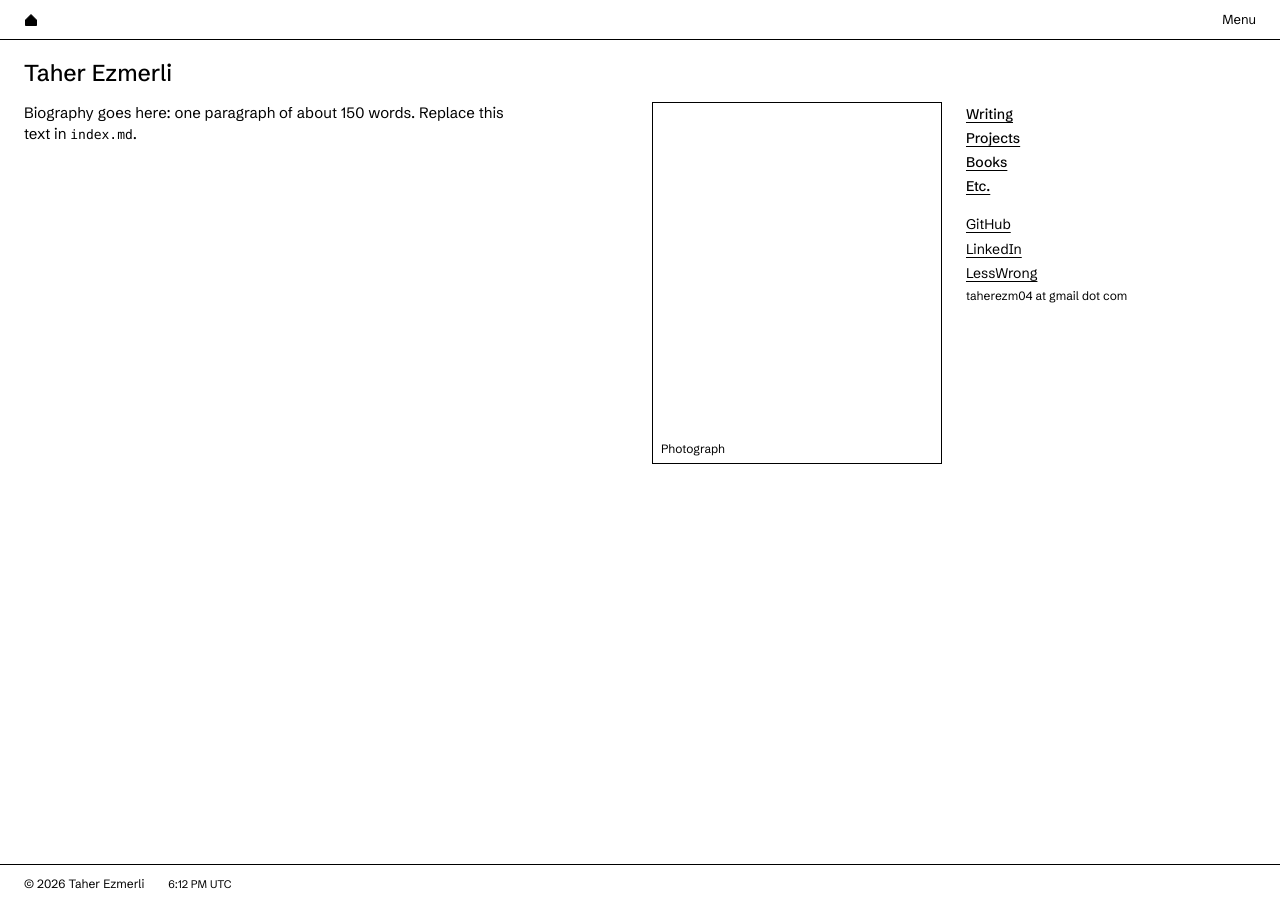
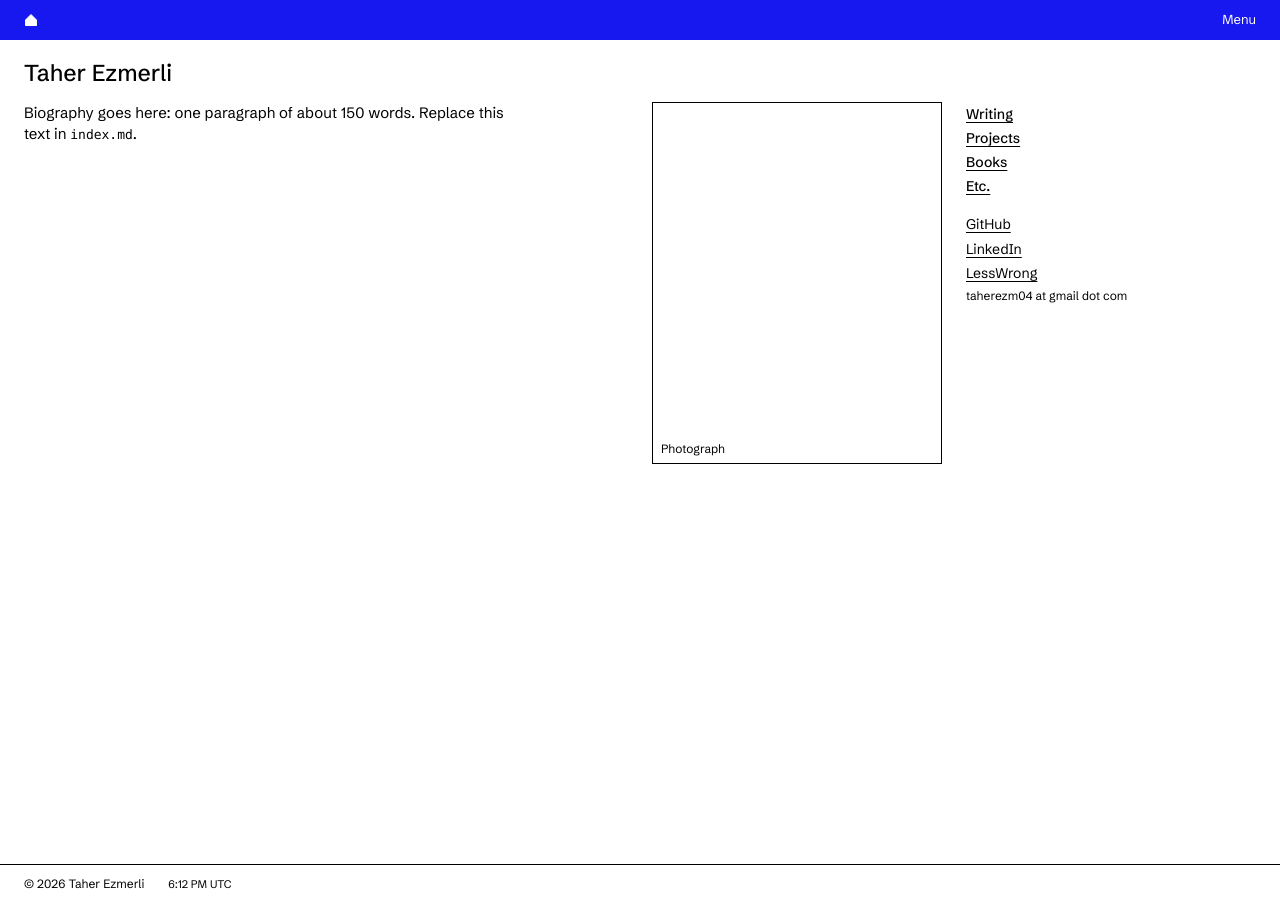
Before and after one commit to taherezm/personalsite, a Jekyll site: the page built from index.md, in a window 1280 px wide. Built offline with Jekyll 4.4.1, drawn with Linux system fonts in a browser that asks for light colours.

Commit message:
Make the top bar blue (#1717EF) with white text

```diff
--- a/assets/css/site.css
+++ b/assets/css/site.css
@@ -91,16 +91,18 @@ a:hover { text-decoration-thickness: 2px; }
   display: flex; justify-content: space-between; align-items: stretch;
   min-height: var(--bar);
   padding: 0 var(--gutter);
-  background: #fff;
-  border-bottom: 1px solid #000;
+  background: #1717EF;
+  border-bottom: 1px solid #1717EF;
+  color: #fff;
   font-size: 13px; line-height: 1.3;
 }
+.site-header :focus-visible { outline-color: #fff; }
 .site-id { display: flex; align-items: stretch; min-width: 0; }
 .site-id > * { display: flex; align-items: center; white-space: nowrap; }
 /* Home mark: a house, outlined on inner pages and solid on the first page. */
 .home-mark { margin-left: -12px; padding: 0 12px; }
-.home-mark svg { width: 14px; height: 14px; fill: none; stroke: #000; stroke-width: 1; }
-.home-mark:hover svg, .home-mark[aria-current] svg { fill: #000; }
+.home-mark svg { width: 14px; height: 14px; fill: none; stroke: #fff; stroke-width: 1; }
+.home-mark:hover svg, .home-mark[aria-current] svg { fill: #fff; }
 .home-mark:focus-visible { outline-offset: -8px; }
 .site-section { text-decoration: none; }
 a.site-section:hover { text-decoration: underline; text-decoration-thickness: 1px; }
@@ -121,8 +123,9 @@ a.site-section:hover { text-decoration: underline; text-decoration-thickness: 1p
   display: none;
   position: absolute; top: 100%; right: -10px;
   min-width: 152px;
-  background: #fff; border: 1px solid #000;
+  background: #fff; border: 1px solid #000; color: #000;
 }
+.js .menu-list a:focus-visible { outline-color: #000; }
 .js .menu-list.is-open { display: block; }
 .menu-list a { display: block; padding: 7px 10px; text-decoration: none; white-space: nowrap; }
 .menu-list a:hover { text-decoration: underline; text-decoration-thickness: 1px; }
```
